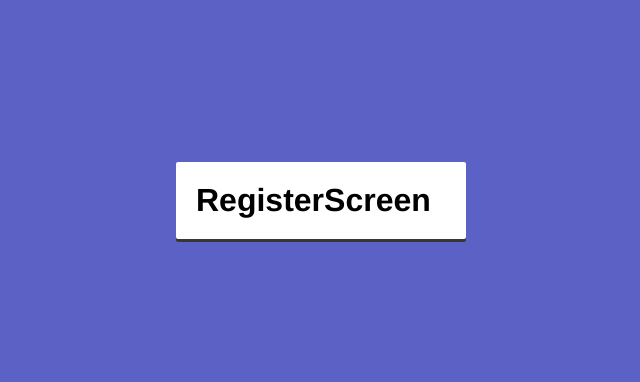
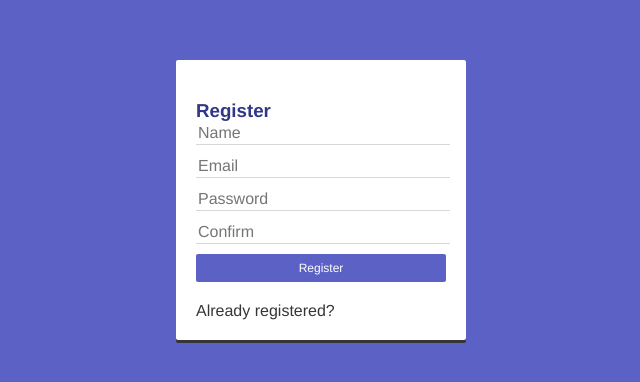
Before and after one commit to PereiraCC/JournalApp-React, a React app: page /auth/register in a window 1280 px wide. Shown: the part 200-582 px from the top of the page, without its empty margins (319-959 px from the left). Built offline with nearby package versions, Linux system fonts and the light colour scheme.

Commit message:
Register screen styles added

```diff
--- a/src/components/auth/LoginScreen.js
+++ b/src/components/auth/LoginScreen.js
@@ -45,7 +45,10 @@ export const LoginScreen = () => {
             </div>
           </div>
 
-          <Link to="/auth/register">
+          <Link
+            to="/auth/register"
+            className="link"
+          >
               Create a new account
           </Link>
 
--- a/src/components/auth/RegisterScreen.js
+++ b/src/components/auth/RegisterScreen.js
@@ -1,9 +1,58 @@
 import React from 'react';
+import { Link } from 'react-router-dom';
 
 export const RegisterScreen = () => {
     return (
-        <div>
-            <h1>RegisterScreen</h1>
-        </div>
+        <>
+        <h3 className="auth_title" >Register </h3>
+
+        <form>
+
+          <input
+            type="text"
+            placeholder="Name"
+            name="name"
+            className="auth__input"
+            autoComplete='off'
+          />
+
+          <input
+            type="text"
+            placeholder="Email"
+            name="email"
+            className="auth__input"
+            autoComplete='off'
+          />
+
+          <input
+            type="password"
+            placeholder="Password"
+            name="password"
+            className="auth__input"
+          />
+
+          <input
+            type="password"
+            placeholder="Confirm"
+            name="password2"
+            className="auth__input"
+          />
+
+          <button
+            type="submit"
+            className="btn btn-primary btn-block mb-5"
+          >
+            Register
+          </button>
+
+          <Link
+            to="/auth/login"
+            className="link"
+          >
+              Already registered?
+          </Link>
+
+        </form>
+      </>
     )
 };
--- /dev/null
+++ b/src/styles/components/_links.scss
@@ -0,0 +1,9 @@
+
+.link {
+    color: $dark-grey;
+    text-decoration: none;
+
+    &:hover {
+        text-decoration: underline;
+    }
+}
--- a/src/styles/styles.scss
+++ b/src/styles/styles.scss
@@ -6,3 +6,4 @@
 // Components
 @import './components/auth';
 @import './components/buttons';
+@import './components/links';
```
